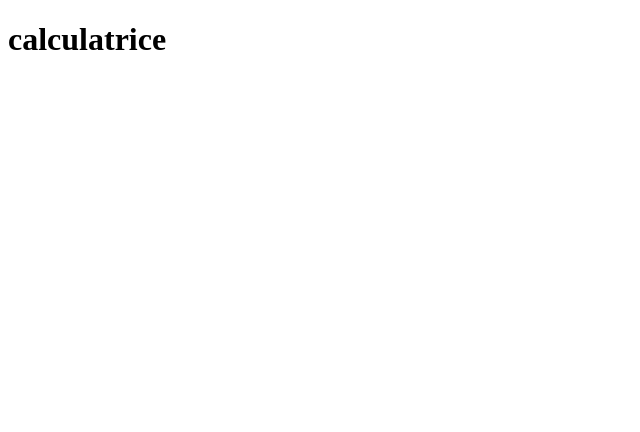
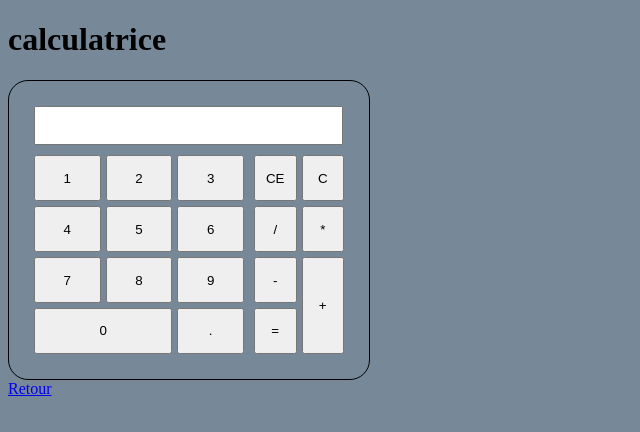
Before and after one commit to KyleAktr/micro_toolbox_js, a plain HTML site: page pages/calculatrice.html in a window 1280 px wide. Shown: the whole page, without its empty margins (0-640 px from the left). Drawn offline with Linux system fonts and the light colour scheme.

Commit message:
calculatrice done

```diff
--- /dev/null
+++ b/js/calculatrice.js
@@ -0,0 +1,67 @@
+let a = "";
+let b = "";
+let operateur = "";
+let resultat = "";
+
+const addition = (a, b) => a + b;
+const soustraction = (a, b) => a - b;
+const multiplication = (a, b) => a * b;
+const division = (a, b) => a / b;
+
+function ajouter(valeur) {
+  if (valeur === "+" || valeur === "-" || valeur === "*" || valeur === "/") {
+    operateur = valeur;
+    document.getElementById("resultat").value += " " + valeur + " ";
+  } else {
+    if (!operateur) {
+      a += valeur;
+    } else {
+      b += valeur;
+    }
+    document.getElementById("resultat").value += valeur;
+  }
+}
+
+function calculer() {
+  if (!a || !b || !operateur) {
+    document.getElementById("resultat").value = "Erreur";
+    return;
+  }
+
+  a = parseFloat(a);
+  b = parseFloat(b);
+
+  switch (operateur) {
+    case "+":
+      resultat = addition(a, b);
+      break;
+    case "-":
+      resultat = soustraction(a, b);
+      break;
+    case "*":
+      resultat = multiplication(a, b);
+      break;
+    case "/":
+      if (b === 0) {
+        resultat = "Erreur";
+        break;
+      }
+      resultat = division(a, b);
+      break;
+    default:
+      resultat = "Erreur";
+  }
+
+  document.getElementById("resultat").value = resultat;
+  a = resultat.toString();
+  b = "";
+  operateur = "";
+}
+
+function effacer() {
+  document.getElementById("resultat").value = "";
+  a = "";
+  b = "";
+  operateur = "";
+  resultat = "";
+}
--- a/pages/calculatrice.html
+++ b/pages/calculatrice.html
@@ -4,8 +4,40 @@
     <meta charset="UTF-8" />
     <meta name="viewport" content="width=device-width, initial-scale=1.0" />
     <title>Document</title>
+    <link rel="stylesheet" href="../styles/calculatrice.css" />
   </head>
   <body>
     <h1>calculatrice</h1>
+    <div class="boutons">
+      <div class="resultat">
+        <input type="text" id="resultat" readonly />
+      </div>
+      <div class="chiffres">
+        <button onclick="ajouter('1')">1</button>
+        <button onclick="ajouter('2')">2</button>
+        <button onclick="ajouter('3')">3</button>
+        <button onclick="ajouter('4')">4</button>
+        <button onclick="ajouter('5')">5</button>
+        <button onclick="ajouter('6')">6</button>
+        <button onclick="ajouter('7')">7</button>
+        <button onclick="ajouter('8')">8</button>
+        <button onclick="ajouter('9')">9</button>
+        <button onclick="ajouter('0')">0</button>
+        <button onclick="ajouter('.')">.</button>
+      </div>
+      <div class="calcul">
+        <button onclick="effacer()">CE</button>
+        <button onclick="effacer()">C</button>
+        <button onclick="ajouter('/')">/</button>
+        <button onclick="ajouter('*')">*</button>
+        <button onclick="ajouter('-')">-</button>
+        <button onclick="ajouter('+')">+</button>
+        <button onclick="calculer()">=</button>
+      </div>
+      <br />
+    </div>
+
+    <a href="/index.html">Retour</a>
+    <script src="../js/calculatrice.js"></script>
   </body>
 </html>
--- /dev/null
+++ b/styles/calculatrice.css
@@ -0,0 +1,72 @@
+html {
+  background-color: lightslategrey;
+  box-sizing: border-box;
+  padding: 0;
+  margin: 0;
+}
+
+.boutons {
+  border: 1px solid black;
+  padding: 25px;
+  padding-right: 35px;
+  border-radius: 20px;
+  width: 300px;
+  display: grid;
+  grid-template-columns: 70% 30%;
+  grid-template-rows: 20% 80%;
+  grid-template-areas:
+    "resultat resultat"
+    "chiffres calcul";
+
+  button {
+    cursor: pointer;
+  }
+
+  .resultat {
+    grid-area: resultat;
+    width: 100%;
+    margin-bottom: 20px;
+
+    input {
+      width: 100%;
+      padding: 10px 0 10px 5px;
+    }
+  }
+
+  .chiffres {
+    grid-area: chiffres;
+    display: grid;
+    grid-template-columns: repeat(3, 1fr);
+    grid-template-rows: repeat(4, 1fr);
+    grid-gap: 5px;
+
+    button {
+      padding: 10px;
+    }
+
+    button:nth-child(10) {
+      /* Le bouton 0 */
+      grid-column: span 2;
+    }
+
+    button:nth-child(11) {
+      /* Le bouton point */
+      grid-column: 3;
+    }
+  }
+
+  .calcul {
+    grid-area: calcul;
+    width: 100%;
+    margin-left: 10px;
+    display: grid;
+    grid-template-columns: repeat(2, 1fr);
+    grid-template-rows: repeat(4, 1fr);
+    grid-gap: 5px;
+
+    button:nth-child(6) {
+      /* Le bouton 0 */
+      grid-row: span 2;
+    }
+  }
+}
```
